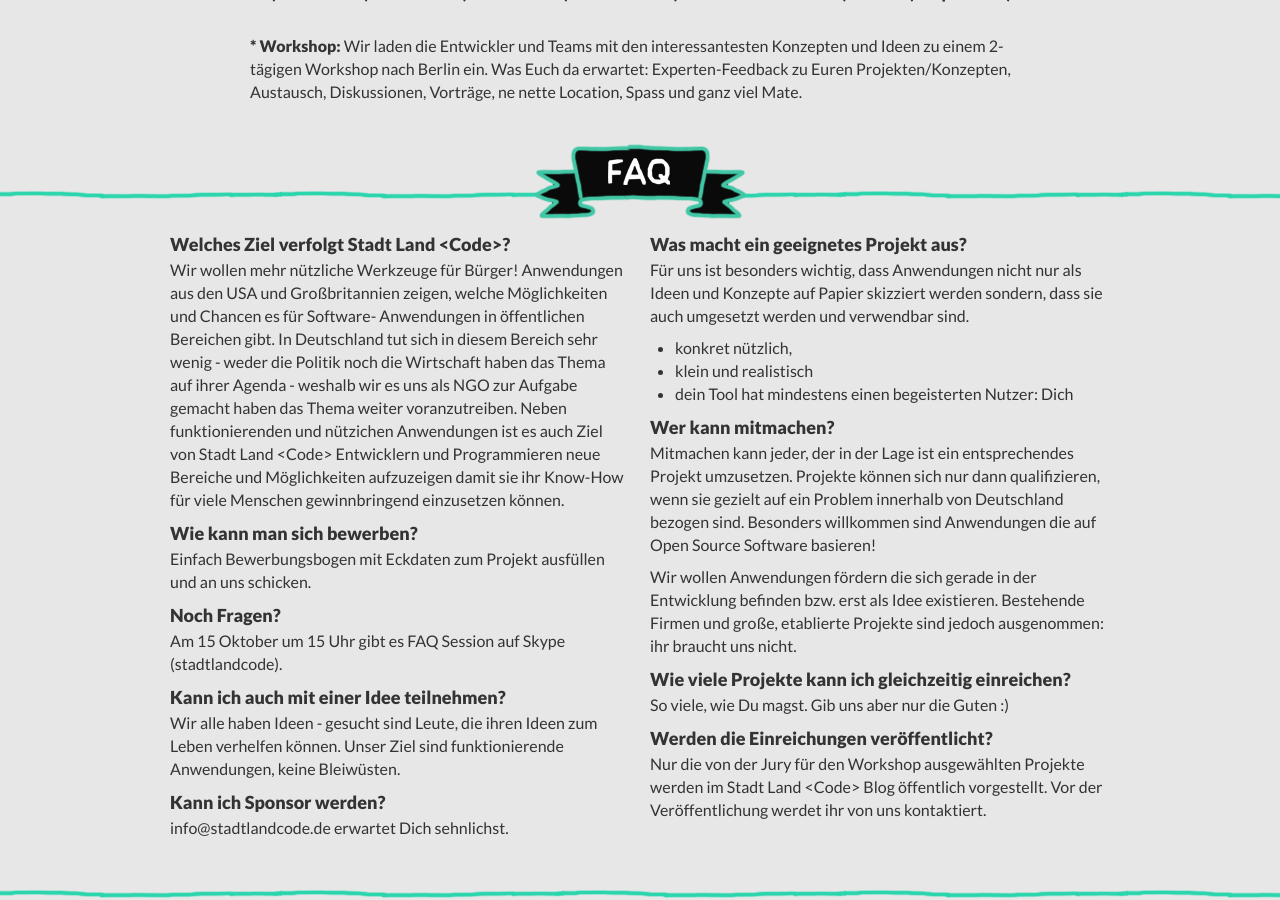
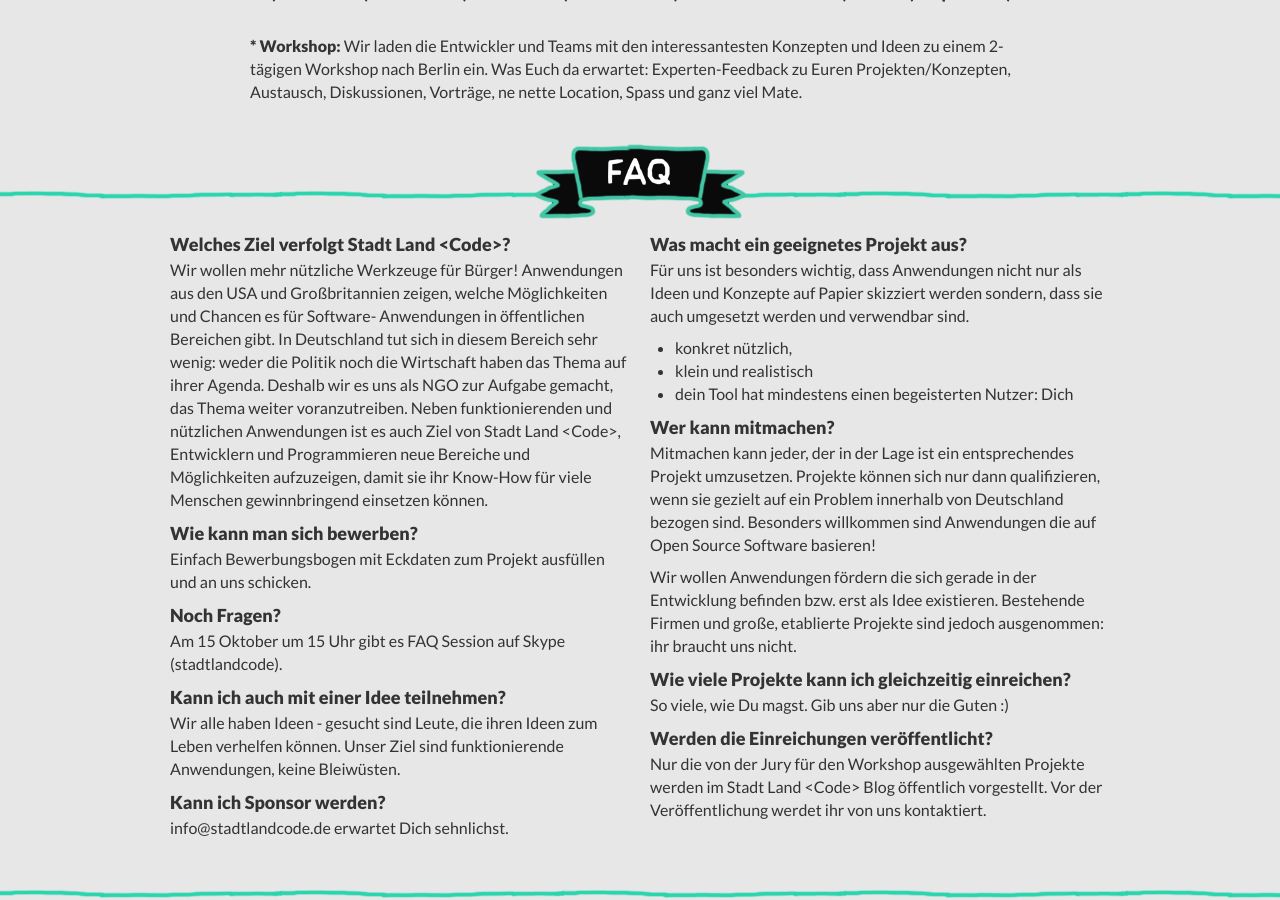
Before and after one commit to okfde/stadtlandcode.de, a Jekyll site: the page built from index.html, in a window 1280 px wide and 900 px high, scrolled down 2934 px. Built offline with Jekyll 4.4.1, drawn with Linux system fonts in a browser that asks for light colours; nearby versions of some CDN libraries; Markdown is read by kramdown in place of the engine named in the settings.

Commit message:
Updated index.html

```diff
--- a/index.html
+++ b/index.html
@@ -188,14 +188,9 @@
       <h3>Welches Ziel verfolgt Stadt Land &lt;Code&gt;?</h3>
       <p>Wir wollen mehr nützliche Werkzeuge für Bürger! Anwendungen aus den
       USA und Großbritannien zeigen, welche Möglichkeiten und Chancen es für
-      Software- Anwendungen in öffentlichen Bereichen gibt. In Deutschland tut
-      sich in diesem Bereich sehr wenig - weder die Politik noch die
-      Wirtschaft haben das Thema auf ihrer Agenda - weshalb wir es uns als
-      NGO zur Aufgabe gemacht haben das Thema weiter voranzutreiben. Neben
-      funktionierenden und nützichen Anwendungen ist es auch Ziel von
-      Stadt Land &lt;Code&gt; Entwicklern und Programmieren neue Bereiche
-      und Möglichkeiten aufzuzeigen damit sie ihr Know-How für viele Menschen
-      gewinnbringend einzusetzen können.</p>
+      Software- Anwendungen in öffentlichen Bereichen gibt. In Deutschland tut sich in diesem Bereich sehr wenig: weder die Politik noch die Wirtschaft haben das Thema auf ihrer Agenda. Deshalb wir es uns als NGO zur Aufgabe gemacht, das Thema weiter voranzutreiben. Neben funktionierenden und nützlichen Anwendungen ist es auch Ziel von Stadt Land &lt;Code&gt;, Entwicklern und Programmieren neue Bereiche
+      und Möglichkeiten aufzuzeigen, damit sie ihr Know-How für viele Menschen
+      gewinnbringend einsetzen können.</p>
 
       <h3>Wie kann man sich bewerben?</h3>
       <p>Einfach Bewerbungsbogen mit Eckdaten zum Projekt ausfüllen und an
```
